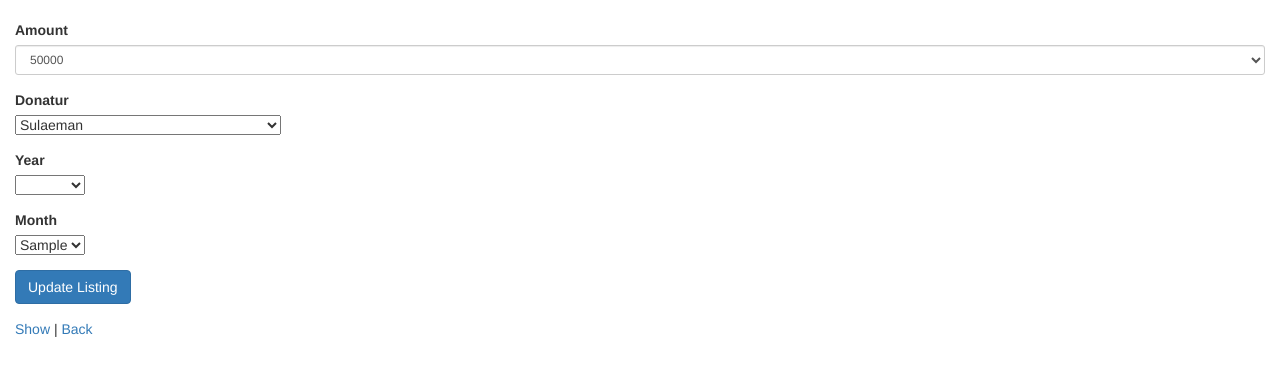
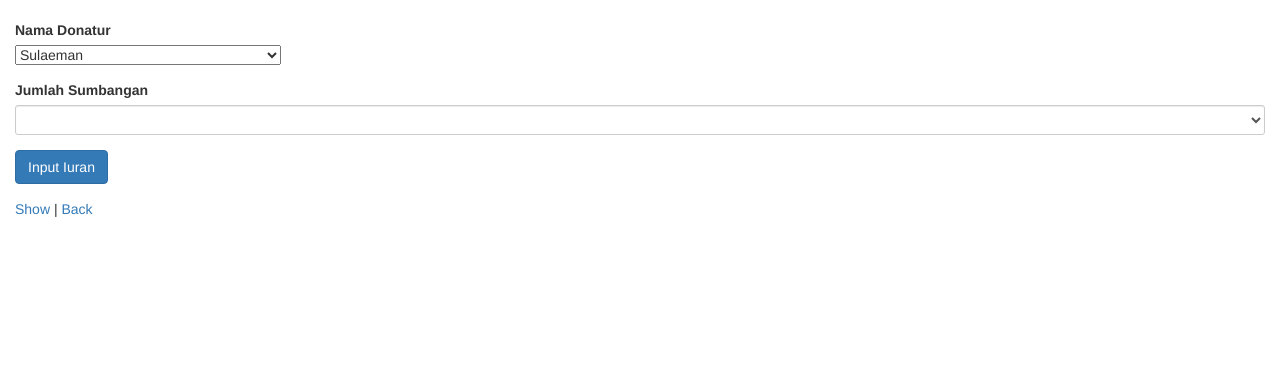
Before and after one commit to malprax/yayasan_yakin, a Rails app: page /listings/1/edit in a window 1280 px wide. Shown: the part 52-428 px from the top of the page. Run offline with Rails 7, Linux system fonts and the light colour scheme; data comes from the database, SQL or seed files in the repository; tables that the repository leaves empty hold one stand-in row (values such as "Sample post"); style sheets or scripts are compiled from the project's sources; some libraries are stand-ins or nearby versions.

Commit message:
fix making listing

```diff
--- a/app/assets/stylesheets/listings.scss
+++ b/app/assets/stylesheets/listings.scss
@@ -1,3 +1,7 @@
 // Place all the styles related to the listings controller here.
 // They will automatically be included in application.css.
 // You can use Sass (SCSS) here: http://sass-lang.com/
+
+#list{
+  font-size: 6px;
+}
--- a/app/controllers/listings_controller.rb
+++ b/app/controllers/listings_controller.rb
@@ -13,11 +13,12 @@
   # GET /listings
   # GET /listings.json
   def index
+    @listing = Listing.find_by(params[:donatur_id])
     @listings = Listing.order('urut asc')
     @donaturs = Donatur.all
     @years = Year.all
     @months = Month.all
-    @listings_by_donatur = @listings.group_by {|list| list.donatur.name}
+    @listings_by_donatur = @listings.group_by {|list| list.donatur.name }
     #@month = @year.months.order('created_at')
   end
 
--- a/app/models/listing.rb
+++ b/app/models/listing.rb
@@ -3,6 +3,7 @@
   belongs_to :donatur
   belongs_to :year
   belongs_to :month
+  validates_presence_of :donatur
   # has_many :months, through: :years
 
   def set_urut
--- a/app/views/donaturs/index.html.erb
+++ b/app/views/donaturs/index.html.erb
@@ -2,7 +2,7 @@
   <div class="row">
     <div class="col-md-12">
       <p id="notice"><%= notice %></p>
-
+      <% unless @donaturs.blank? %>
       <table class="table table-hover table-condensed">
         <thead>
           <tr>
@@ -21,7 +21,7 @@
           <% end %>
         </tbody>
       </table>
-
+      <% end %>
       <br>
 
       <%= link_to 'Tambah Donatur', new_donatur_path %>
--- a/app/views/layouts/_navigation.html.erb
+++ b/app/views/layouts/_navigation.html.erb
@@ -24,14 +24,22 @@
         <li><a href="#">Penerima</a></li>
 
       </ul>
-      <!-- <form class="navbar-form navbar-left" role="search">
-        <div class="form-group">
-          <input type="text" class="form-control" placeholder="Search">
-        </div>
-        <button type="submit" class="btn btn-default">Submit</button>
-      </form> -->
+
       <ul class="nav navbar-nav navbar-right">
-        <li><a href="#">Login</a></li>
+        <% if user_signed_in? %>
+            <li class="dropdown">
+              <a href="#" class="visible-sm dropdown-toggle" data-toggle="dropdown"><i class="glyphicon glyphicon-user"></i><span class="caret"></span></a>
+              <a href="#" class="hidden-sm dropdown-toggle" data-toggle="dropdown"><%= current_user.name%><span class="caret"></span></a>
+              <ul class="dropdown-menu" role="menu">
+                  <li> <%= link_to 'Edit Akun', edit_user_registration_path %></li>
+                  <li><%= link_to 'Logout', destroy_user_session_path, method: :delete %></li>
+                </ul>
+            </li>
+        <% else %>
+            <li >
+                <%= link_to 'Login', new_user_session_path, title: "Login", data: {tooltip: true} %>
+            </li>
+        <% end %>
       </ul>
     </div><!-- /.navbar-collapse -->
   </div><!-- /.container-fluid -->
--- a/app/views/listings/_form.html.erb
+++ b/app/views/listings/_form.html.erb
@@ -10,29 +10,17 @@
       </ul>
     </div>
   <% end %>
-
   <div class="form-group">
-    <%= f.label :amount %><br>
-    <%= f.select :amount, [50000, 100000, 150000, 200000], {}, class: "form-control input-sm" %>
-  </div>
-  <div class="form-group">
-    <%= f.label :donatur_id %><br>
+    <%= f.label :donatur_id, "Nama Donatur" %><br>
    <%= f.collection_select(:donatur_id, Donatur.all, :id, :name, class: "form-control input-sm" ) %>
   </div>
 
   <div class="form-group">
-    <%= f.label :year_id %><br>
-    <%= f.collection_select(:year_id, Year.all, :id, :tahun, { include_blank: true, class: "form-control input-sm" }) %>
-
+    <%= f.label :amount, "Jumlah Sumbangan" %><br>
+    <%= f.select :amount, [50000, 100000, 150000, 200000], {include_blank:""}, class: "form-control input-sm" %>
   </div>
 
   <div class="form-group">
-    <%= f.label :month_id %><br>
-    <%= f.collection_select(:month_id, Month.all, :id, :bulan, { include_blank: true, class: "form-control input-sm" }) %>
-
-  </div>
-
-  <div class="form-group">
-    <%= f.submit class:"btn btn-primary"%>
+    <%= f.submit "Input Iuran", class:"btn btn-primary"%>
   </div>
 <% end %>
```
Also changed, not shown: app/models/donatur.rb (+9 -24 lines), app/views/listings/index.html.erb (+6 -9 lines).
